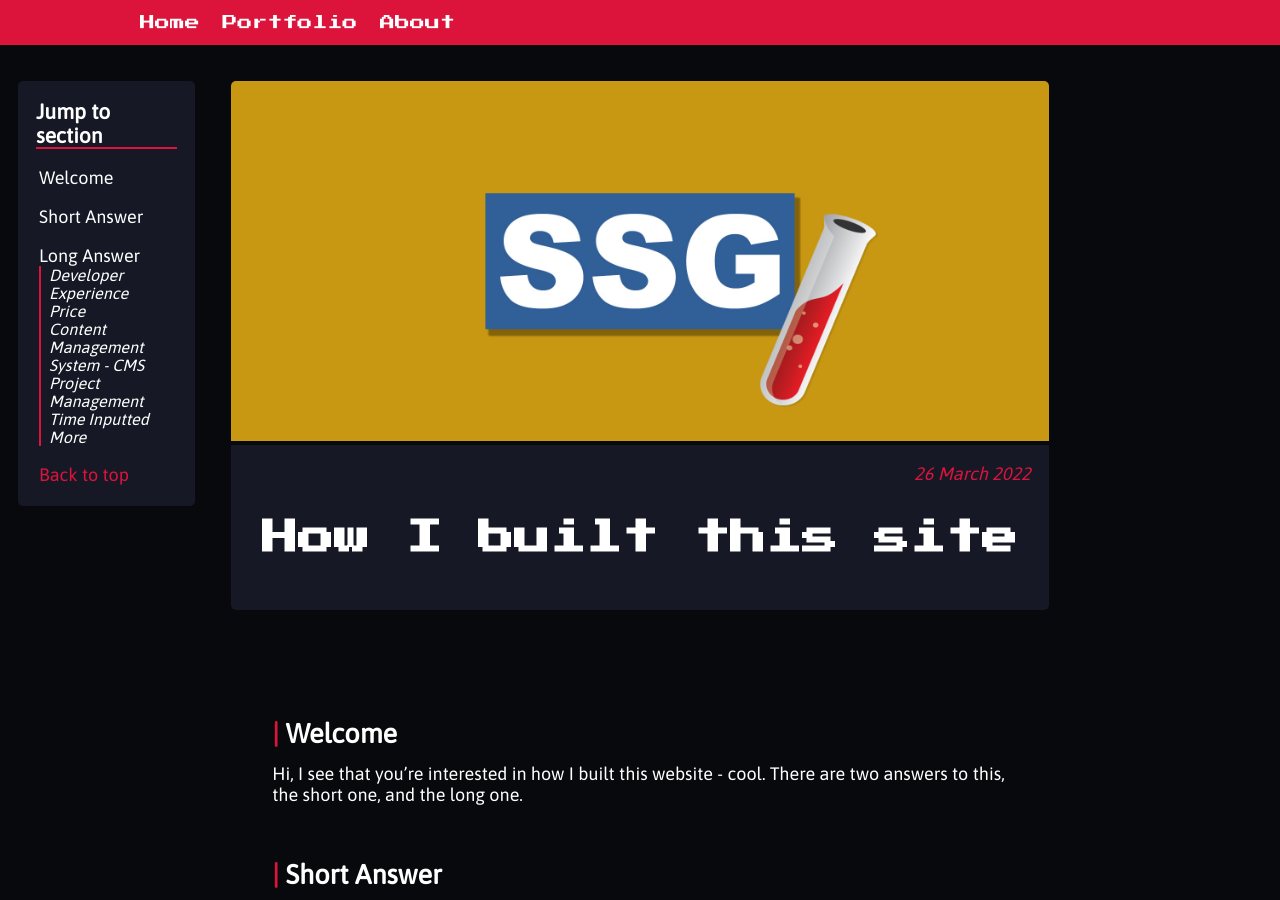
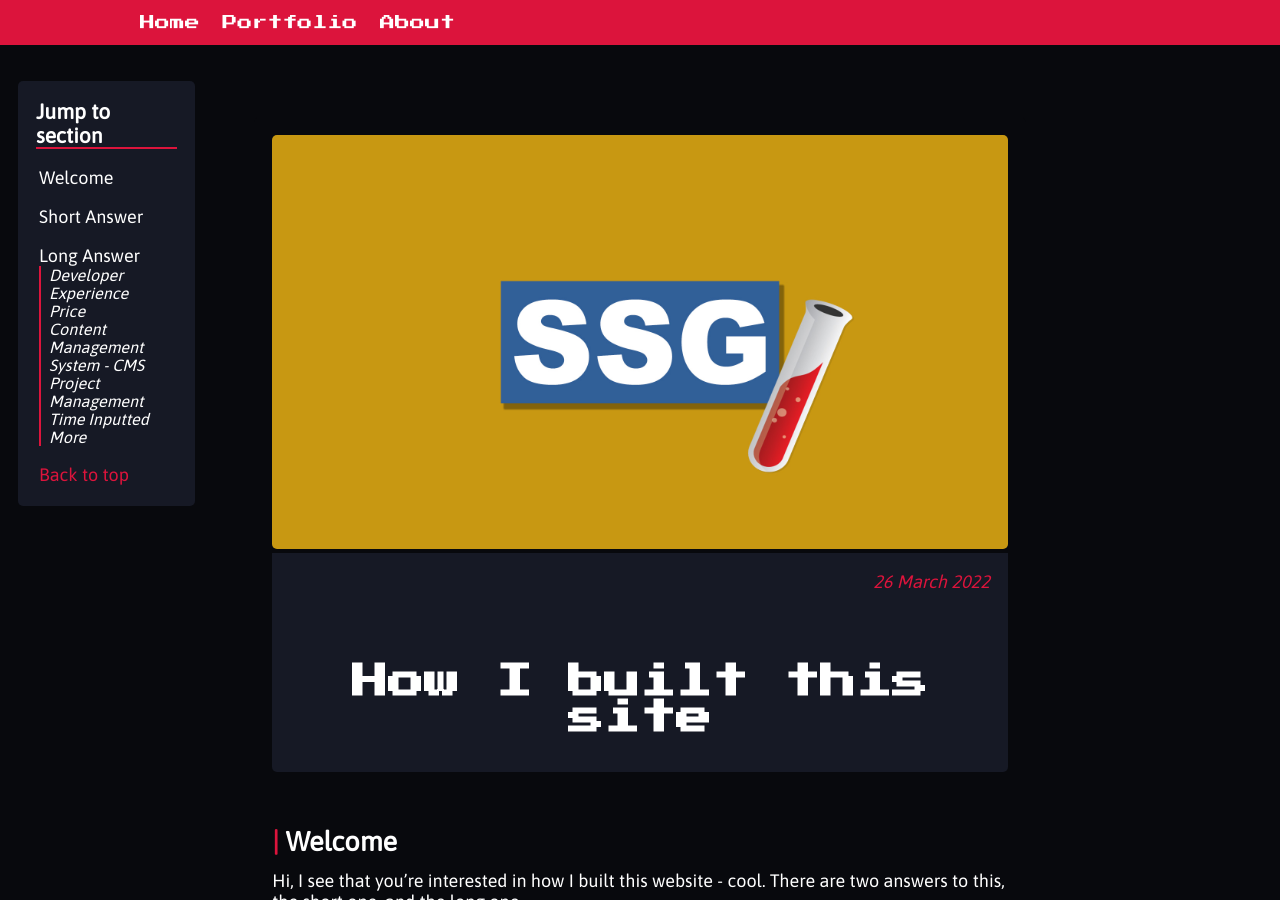
Before and after one commit to eoinparkinson/portfolio-site, a Jekyll site: the page built from _posts/2022-03-20-how-i-built-my-website.md, in a window 1280 px wide and 900 px high. Built offline with Jekyll 4.4.1, drawn with Linux system fonts in a browser that asks for light colours.

Commit message:
post title content max-size is same as content

```diff
--- a/_layouts/post.html
+++ b/_layouts/post.html
@@ -16,6 +16,7 @@
 
 		{% include sidebar.html %}
 
+		<section class="content post-content">
 			<section class="title-block">
 				<img class="post-cover-image" src="{{ page.image }}" alt="">
 
@@ -25,8 +26,6 @@
 				</div>
 			</section>
 
-		<section class="content post-content">
-
 			{% include anchor_headings.html html=content beforeHeading="True" anchorBody="|" %}
 
 		</section>
```
Lines whose indentation alone changed are shown as unchanged.
